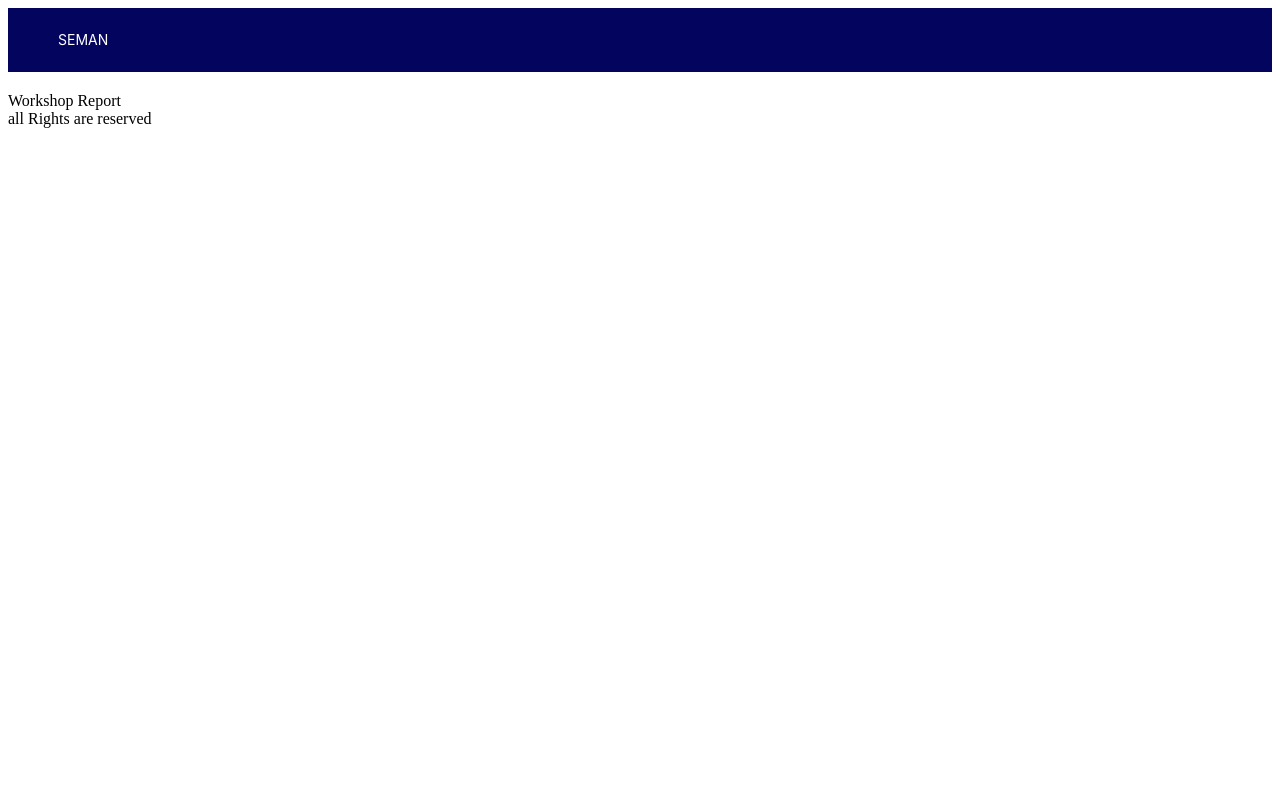
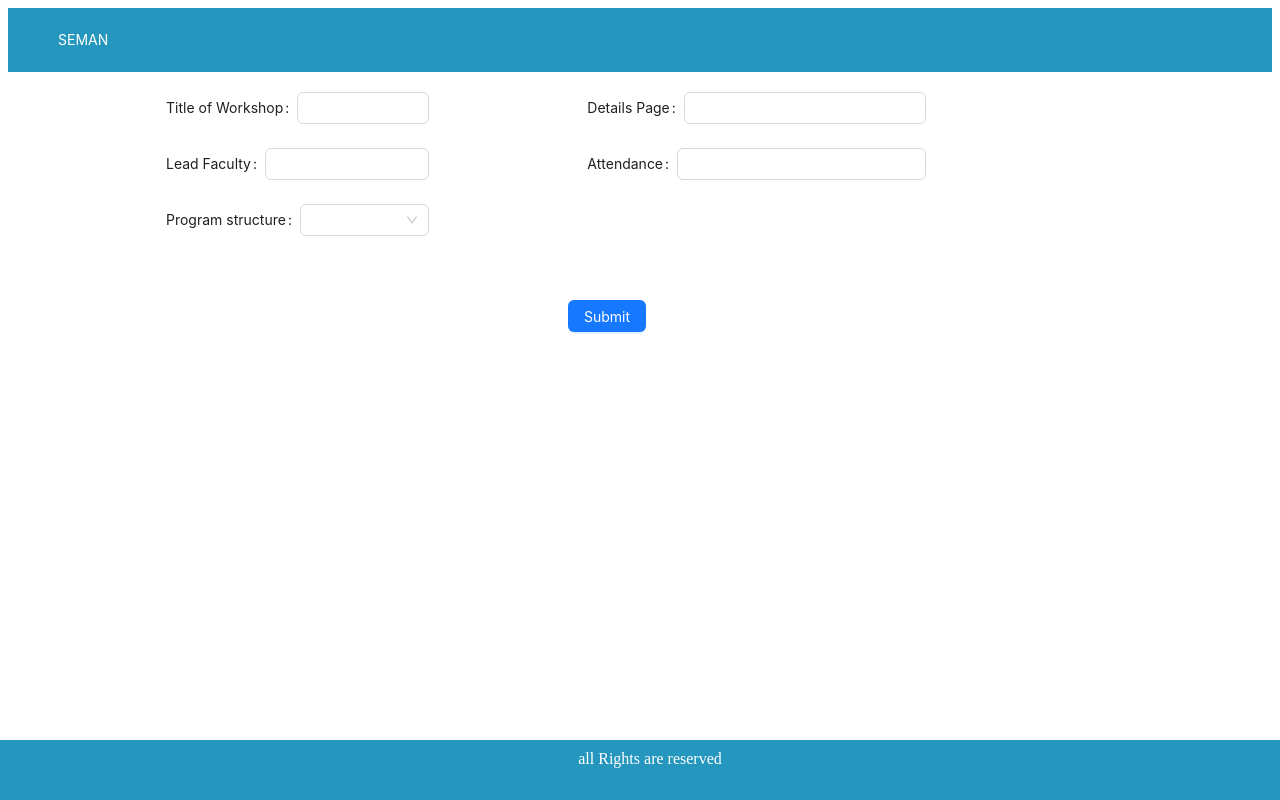
Before and after one commit to prarambh1-0/siman1, a React (Vite) app: page /workshopreport in a window 1280 px wide. Built offline with nearby package versions, Linux system fonts and the light colour scheme.

Commit message:
WorkshopReport and css changes for header &footer

```diff
--- a/src/components/WorkshopReport/WorkshopRP.css
+++ b/src/components/WorkshopReport/WorkshopRP.css
@@ -0,0 +1,4 @@
+.btn{
+    margin-left: 70vb;
+    margin-top: 40px;
+}
--- a/src/components/WorkshopReport/WorkshopReport.jsx
+++ b/src/components/WorkshopReport/WorkshopReport.jsx
@@ -1,13 +1,57 @@
-import React, { Component } from 'react'
+import React, { Component } from "react";
+import { Form, InputNumber, Input, Button } from "antd";
+import { Col, Row, Select } from "antd";
+import './WorkshopRP.css'
 
 export class WorkshopReport extends Component {
   render() {
     return (
       <div>
-        Workshop Report
+        <Row>
+          <Col span={5} className="mx-15" offset={3}>
+            <Form.Item label="Title of Workshop:">
+              <Input />
+            </Form.Item>
+
+            <Form.Item label="Lead Faculty:">
+              <Input />
+            </Form.Item>
+
+            <Form.Item label="Program structure:">
+              <Select>
+                <Select.Option value="ACLS">ACLS</Select.Option>
+                <Select.Option value="Trauma-I">Trauma-I</Select.Option>
+                <Select.Option value="Trauma-II">Trauma-II</Select.Option>
+                <Select.Option value="NRP-I">NRP-I</Select.Option>
+                <Select.Option value="POCUS">POCUS</Select.Option>
+                <Select.Option value="ACN">ACN</Select.Option>
+                <Select.Option value="Endoscopyy">Endoscopy</Select.Option>
+                <Select.Option value="Laproscopy">Laproscopy</Select.Option>
+                <Select.Option value="Ultrasound for Radiology">
+                  Ultrasound for Radiology
+                </Select.Option>
+                <Select.Option value="Ultrasound for OBGYN">
+                  Ultrasound for OBGYN
+                </Select.Option>
+                <Select.Option value="Advanced ventilation">
+                  Advanced ventilation
+                </Select.Option>
+              </Select>
+            </Form.Item>
+          </Col>
+          <Col offset={3}>
+            <Form.Item label="Details Page:">
+              <Input />
+            </Form.Item>
+            <Form.Item label="Attendance:">
+              <Input />
+            </Form.Item>
+          </Col>
+        </Row>
+        <Button type="primary" className="btn">Submit</Button>
       </div>
-    )
+    );
   }
 }
 
-export default WorkshopReport
+export default WorkshopReport;
--- a/src/components/attributes/Attributes.css
+++ b/src/components/attributes/Attributes.css
@@ -2,3 +2,17 @@
     margin-bottom: 20px;
     width: 100%;
 }
+
+.footer {
+    position: fixed;
+    left: 0;
+    bottom: 0;
+    width: 100%;
+    /* background-color: #0000FF; */
+    background-color:rgb(37, 150, 190);
+    height: 40px;
+    color: white;
+    text-align: center;
+    padding: 10px;
+
+ }
--- a/src/components/attributes/Footer.jsx
+++ b/src/components/attributes/Footer.jsx
@@ -1,9 +1,10 @@
 import React, { Component } from 'react'
+import './Attributes.css'
 
 export class Footer extends Component {
   render() {
     return (
-      <div>
+      <div className="footer">
         all Rights are reserved
       </div>
     )
--- a/src/components/attributes/Navbar.jsx
+++ b/src/components/attributes/Navbar.jsx
@@ -10,7 +10,7 @@ function Navbar() {
     paddingInline: 50,
     lineHeight: '64px',
 
-    backgroundColor: '#03045E',
+    backgroundColor: 'rgb(37, 150, 190)',
   };
   return (
     <>
```
